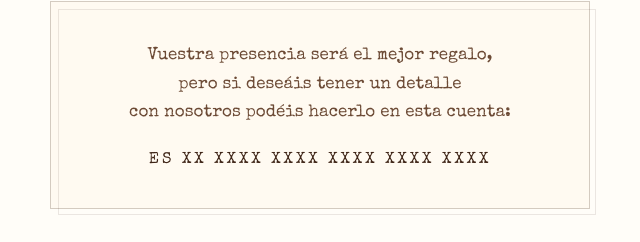
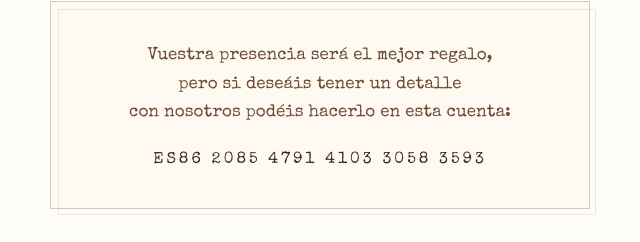
Before and after one commit to lourdesartacho/boda-elena-enrique, a plain HTML site: page index.html in a window 1280 px wide. Shown: the part 3694-3936 px from the top of the page, 320-960 px from the left. Drawn offline with nearby package versions, Linux system fonts and the light colour scheme.

Commit message:
Update index.html

```diff
--- a/index.html
+++ b/index.html
@@ -803,7 +803,7 @@
 
   <div class="cuenta-box">
     <p class="cuenta-text">Vuestra presencia ser&aacute; el mejor regalo,<br>pero si dese&aacute;is tener un detalle<br>con nosotros pod&eacute;is hacerlo en esta cuenta:</p>
-    <p class="cuenta-iban">ES XX XXXX XXXX XXXX XXXX XXXX</p>
+    <p class="cuenta-iban">ES86 2085 4791 4103 3058 3593</p>
   </div>
 </section>
 
```
